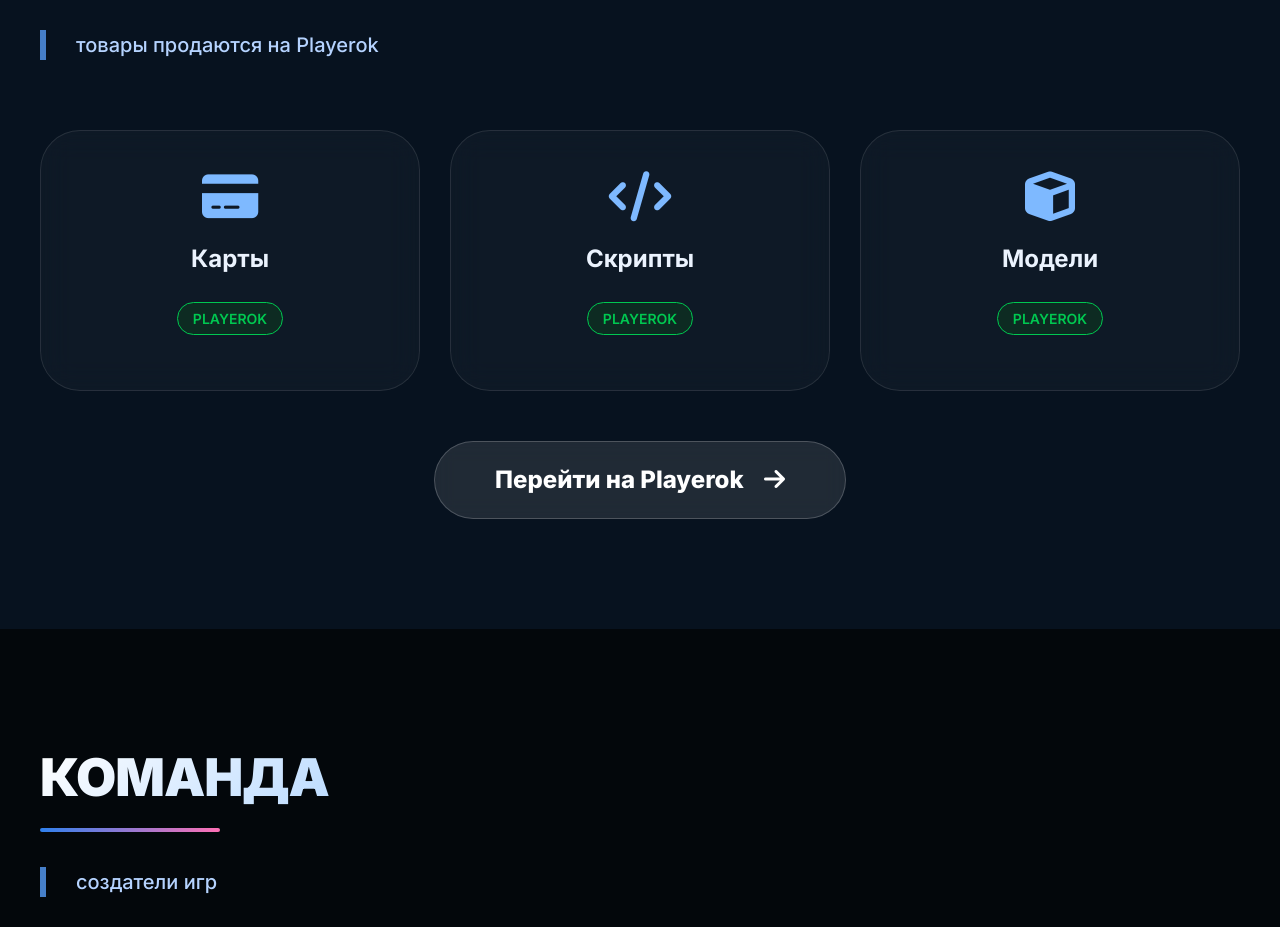
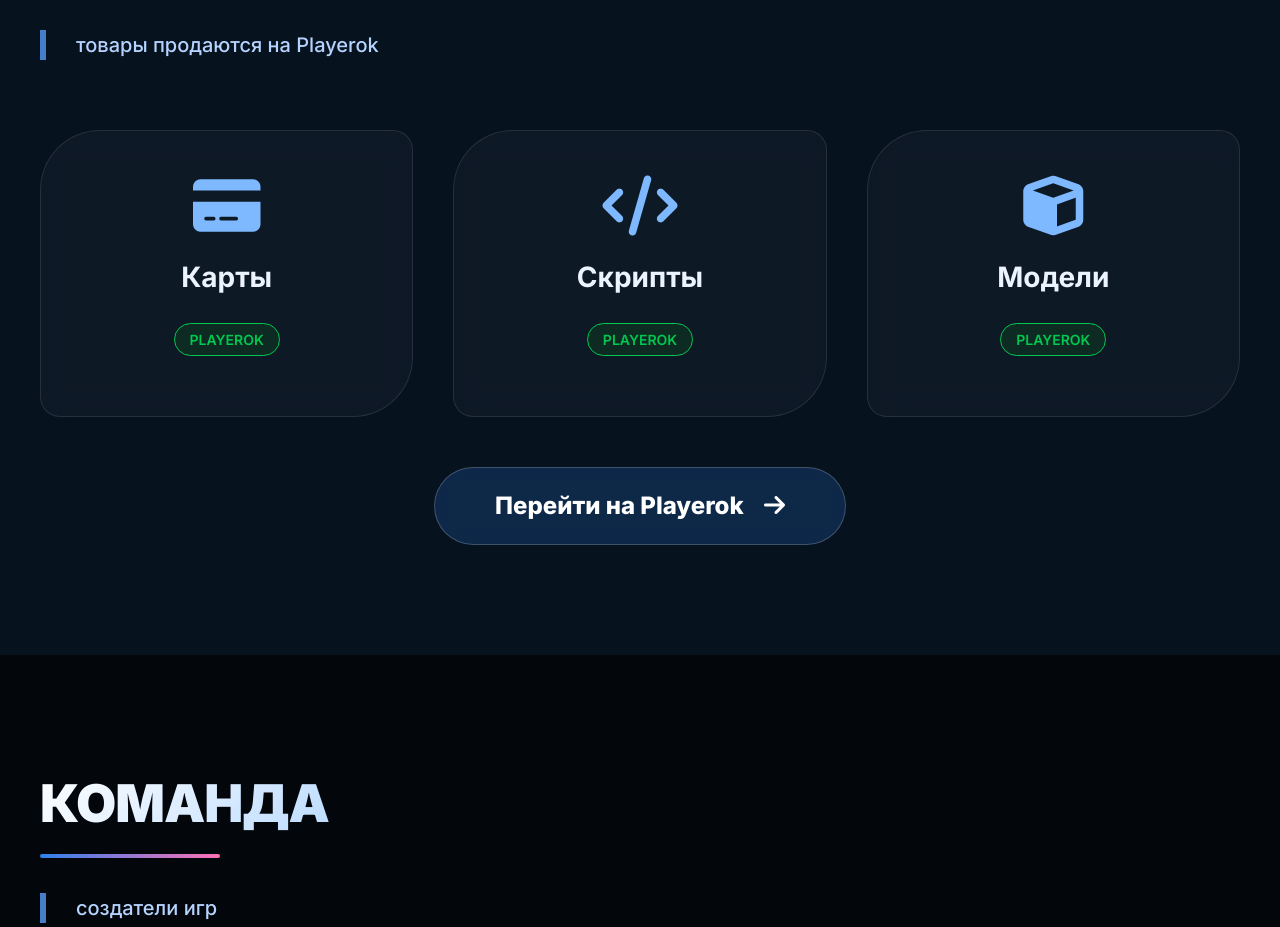
Before and after one commit to mqrzz/mqrz, a plain HTML site: page index.html in a window 1280 px wide. Shown: the part 1760-2687 px from the top of the page. Drawn offline with Linux system fonts and the light colour scheme.

Commit message:
Update index.html

```diff
--- a/index.html
+++ b/index.html
@@ -406,19 +406,19 @@
       border-color: rgba(255, 255, 255, 0.3);
     }
 
-    /* Магазин - обновленный дизайн */
+    /* Магазин - обновленный дизайн (сохранен стиль карточек) */
     .store-grid {
       display: grid;
       grid-template-columns: repeat(3, 1fr);
-      gap: 30px;
+      gap: 40px;
       margin: 50px 0;
     }
 
     .store-item {
       background: rgba(255, 255, 255, 0.03);
       backdrop-filter: blur(15px);
-      padding: 40px 20px;
-      border-radius: 40px;
+      padding: 45px 30px;
+      border-radius: 60px 20px 60px 20px;
       border: 1px solid rgba(255, 255, 255, 0.1);
       text-align: center;
       transition: 0.3s;
@@ -430,13 +430,13 @@
     }
 
     .store-item i {
-      font-size: 50px;
+      font-size: 60px;
       color: #7eb9ff;
       margin-bottom: 20px;
     }
 
     .store-item h3 {
-      font-size: 24px;
+      font-size: 28px;
       font-weight: 700;
       margin-bottom: 10px;
     }
@@ -461,7 +461,7 @@
 
     .store-main-link {
       display: inline-block;
-      background: rgba(255, 255, 255, 0.1);
+      background: rgba(47, 128, 237, 0.2);
       backdrop-filter: blur(10px);
       border: 1px solid rgba(255, 255, 255, 0.2);
       padding: 20px 60px;
@@ -474,20 +474,19 @@
     }
 
     .store-main-link:hover {
-      background: rgba(255, 255, 255, 0.15);
+      background: rgba(47, 128, 237, 0.4);
       border-color: rgba(255, 255, 255, 0.3);
       transform: scale(1.05);
     }
 
     .store-main-link i {
       margin-left: 15px;
-      font-size: 24px;
     }
 
-    /* Команда */
+    /* Команда - стиль полностью сохранен */
     .team-grid {
       display: grid;
-      grid-template-columns: repeat(auto-fit, minmax(300px, 1fr));
+      grid-template-columns: repeat(auto-fit, minmax(280px, 1fr));
       gap: 45px;
       margin-top: 50px;
     }
@@ -838,7 +837,7 @@
     // 1. Telegram: найдите все '#' в href и замените на ссылку Telegram
     // 2. TikTok: найдите все '#' в href и замените на ссылку TikTok
     // 3. Ссылка на основателя: в кнопке "основатель" и в профиле antvidxx замените '#' на https://www.roblox.com/users/10155321154/profile
-    // 4. Ссылка на игры уже вставлены:
+    // 4. Ссылки на игры уже вставлены:
     //    - NektoEm: https://www.roblox.com/games/120818895602064/
     //    - Вкусно — и точка: https://www.roblox.com/games/106492845069834/
     // 5. Ссылка на Playerok: https://playerok.com/profile/Roblox-shop-WP/products (уже вставлена)
```
